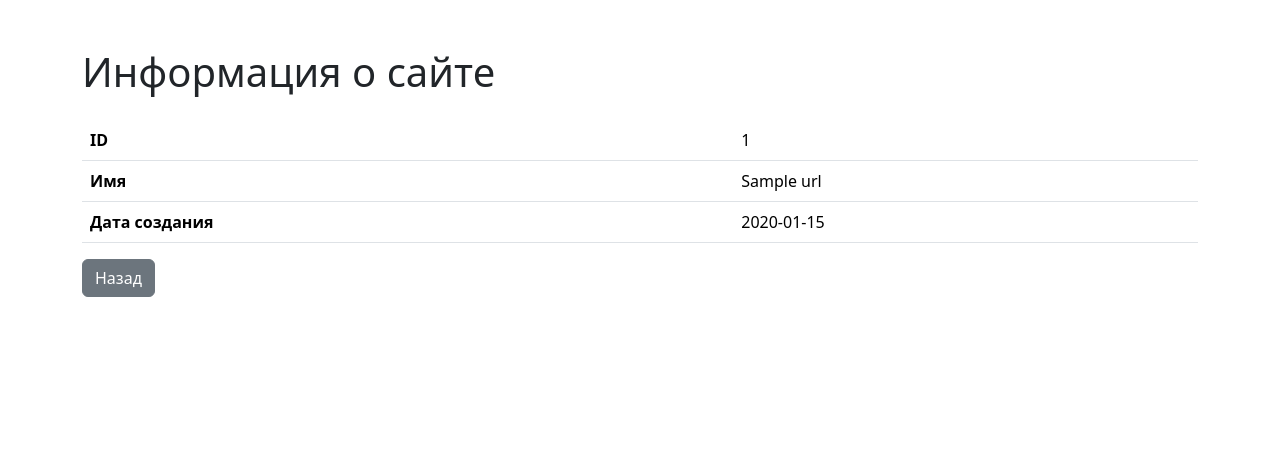
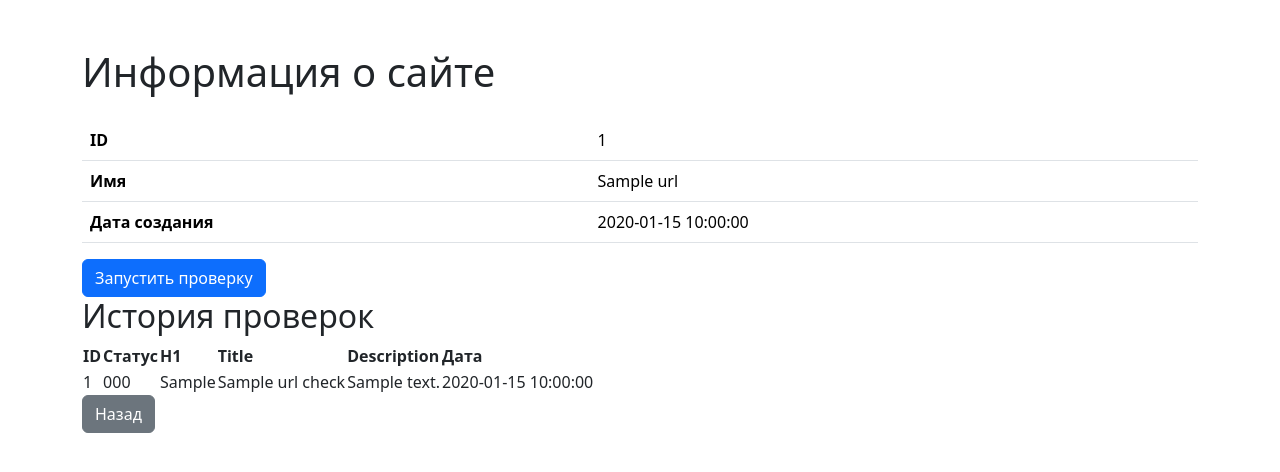
Before and after one commit to olyapka84/Page-Analyzer, a Flask app: page /urls/1 in a window 1280 px wide. Shown: the top 472 px of the page. Run offline with Flask 3, Linux system fonts and the light colour scheme; a database or web service that is not in the repository returns one stand-in record (values such as "Sample title"); some libraries are stand-ins or nearby versions.

Commit message:
step 4 final

```diff
--- a/page_analyzer/app.py
+++ b/page_analyzer/app.py
@@ -1,7 +1,9 @@
+from datetime import datetime
 from flask import Flask, render_template, request, flash, redirect, url_for
 from dotenv import load_dotenv
 import os
 import psycopg2
+from psycopg2.extras import RealDictCursor
 from urllib.parse import urlparse
 import validators
 
@@ -26,7 +28,7 @@
 @app.route('/urls')
 def urls_index():
     with get_connection() as conn:
-        with conn.cursor() as cursor:
+        with conn.cursor(cursor_factory=RealDictCursor) as cursor:
             cursor.execute('SELECT * FROM urls ORDER BY id DESC;')
             urls = cursor.fetchall()
     return render_template('urls.html', urls=urls)
@@ -35,10 +37,19 @@
 @app.route('/urls/<int:id>')
 def urls_show(id):
     with get_connection() as conn:
-        with conn.cursor() as cursor:
+        with conn.cursor(cursor_factory=RealDictCursor) as cursor:
             cursor.execute('SELECT * FROM urls WHERE id = %s;', (id,))
             url = cursor.fetchone()
-    return render_template('urls_show.html', url=url)
+            cursor.execute(
+                """
+                SELECT * FROM url_checks
+                WHERE url_id = %s
+                ORDER BY created_at DESC
+                """,
+                (id,)
+            )
+            checks = cursor.fetchall()
+    return render_template('urls_show.html', url=url, checks=checks)
 
 
 @app.route('/urls', methods=['POST'])
@@ -51,15 +62,30 @@
     norm_url = urlparse(url)._replace(path='', query='', fragment='').geturl()
 
     with get_connection() as conn:
-        with conn.cursor() as cursor:
+        with conn.cursor(cursor_factory=RealDictCursor) as cursor:
             cursor.execute('SELECT id FROM urls WHERE name = %s;', (norm_url,))
             row = cursor.fetchone()
             if row:
                 flash('Страница уже существует', 'info')
-                return redirect(url_for('urls_show', id=row[0]))
+                return redirect(url_for('urls_show', id=row["id"]))
 
             cursor.execute('INSERT INTO urls (name) VALUES (%s) RETURNING id;', (norm_url,))
             new_id = cursor.fetchone()[0]
             conn.commit()
             flash('Страница успешно добавлена', 'success')
             return redirect(url_for('urls_show', id=new_id))
+
+
+@app.route('/urls/<int:id>/checks', methods=['POST'])
+def urls_checks(id):
+    with get_connection() as conn:
+        with conn.cursor() as cursor:
+            cursor.execute(
+                """
+                INSERT INTO url_checks (url_id, created_at)
+                VALUES (%s, %s)
+                """,
+                (id, datetime.now())
+            )
+    flash("Проверка успешно добавлена", "success")
+    return redirect(url_for("urls_show", id=id))
--- a/page_analyzer/templates/urls_show.html
+++ b/page_analyzer/templates/urls_show.html
@@ -4,19 +4,53 @@
 
 {% block content %}
   <h1 class="mb-4">Информация о сайте</h1>
-  <table class="table" data-test="url">
+<table class="table" data-test="url">
     <tr>
       <th>ID</th>
-      <td>{{ url[0] }}</td>
+      <td>{{ url.id }}</td>
     </tr>
     <tr>
       <th>Имя</th>
-      <td>{{ url[1] }}</td>
+      <td>{{ url.name }}</td>
     </tr>
     <tr>
       <th>Дата создания</th>
-      <td>{{ url[2].strftime('%Y-%m-%d %H:%M:%S') }}</td>
+      <td>{{ url.created_at.strftime('%Y-%m-%d %H:%M:%S') }}</td>
     </tr>
-  </table>
-  <a href="{{ url_for('urls_index') }}" class="btn btn-secondary">Назад</a>
+</table>
+<form method="post" action="{{ url_for('urls_checks', id=url.id) }}">
+    <button type="submit" class="btn btn-primary">Запустить проверку</button>
+</form>
+<h2>История проверок</h2>
+
+{% if checks %}
+<table>
+    <thead>
+        <tr>
+            <th>ID</th>
+            <th>Статус</th>
+            <th>H1</th>
+            <th>Title</th>
+            <th>Description</th>
+            <th>Дата</th>
+        </tr>
+    </thead>
+    <tbody>
+        {% for check in checks %}
+        <tr>
+            <td>{{ check.id }}</td>
+            <td>{{ check.status_code or '' }}</td>
+            <td>{{ check.h1 or '' }}</td>
+            <td>{{ check.title or '' }}</td>
+            <td>{{ check.description or '' }}</td>
+            <td>{{ check.created_at.strftime('%Y-%m-%d %H:%M:%S') }}</td>
+        </tr>
+        {% endfor %}
+    </tbody>
+</table>
+{% else %}
+<p>Пока нет ни одной проверки.</p>
+{% endif %}
+
+<a href="{{ url_for('urls_index') }}" class="btn btn-secondary">Назад</a>
 {% endblock %}
```
Also changed, not shown: database.sql (+10 -0 lines).
